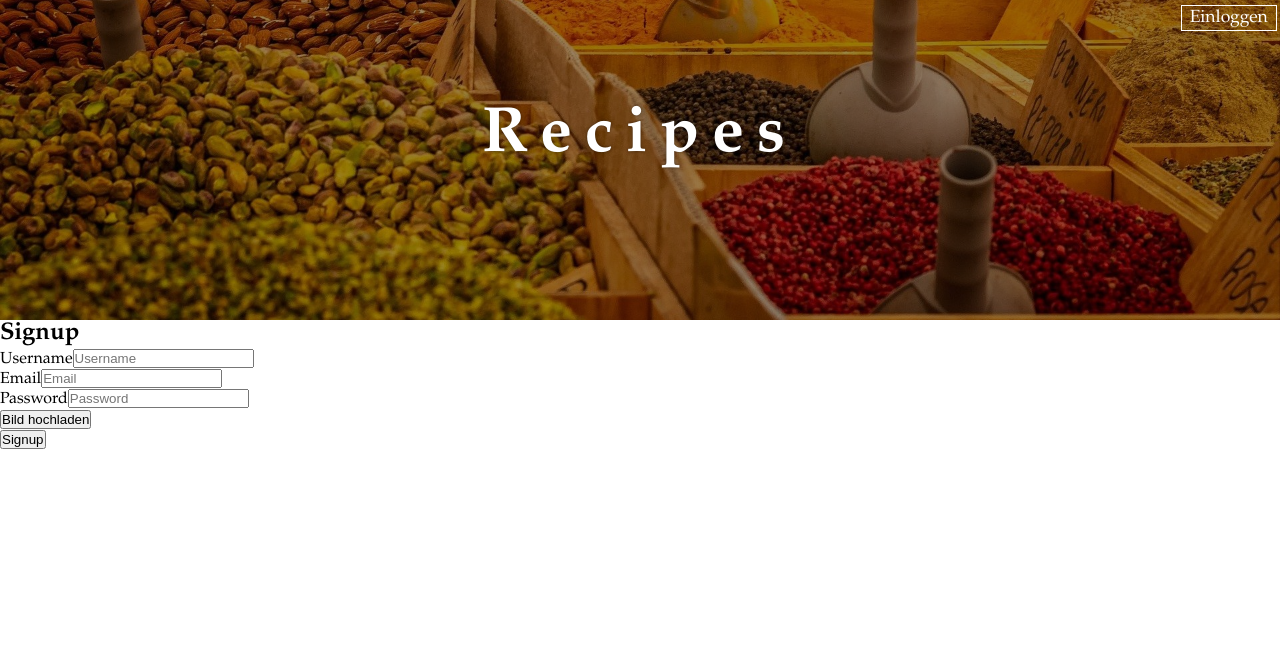
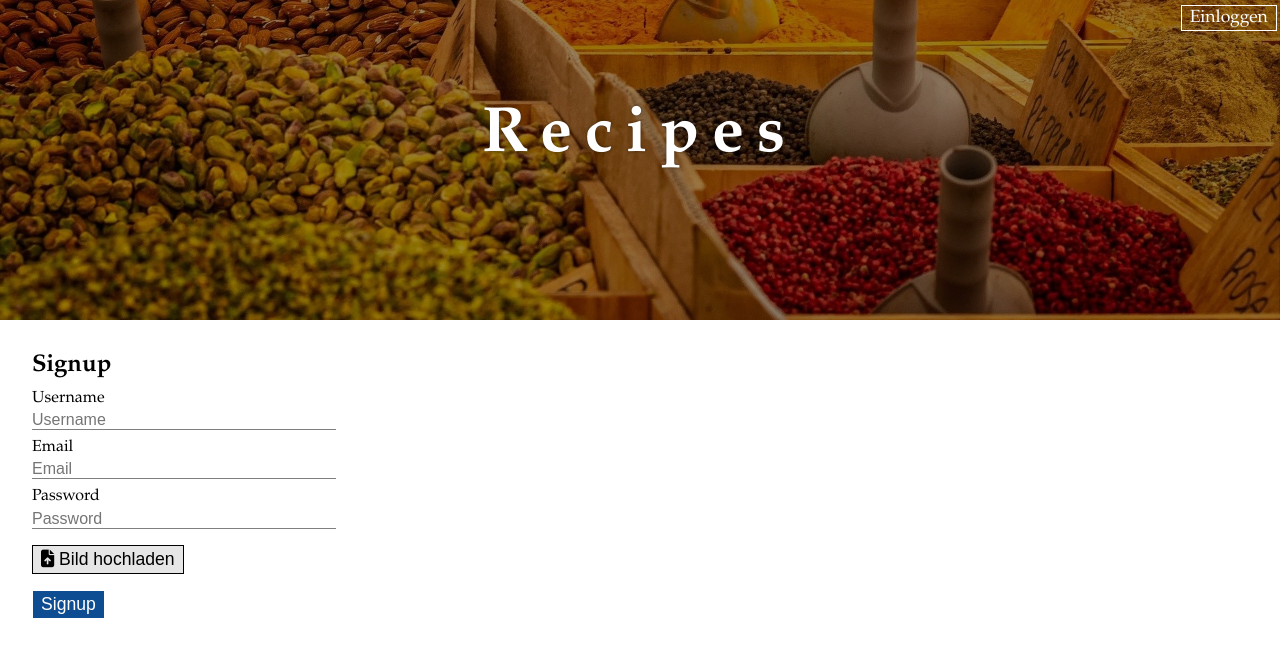
Before and after one commit to michaelkihm/recipes, an Angular app: page /signup in a window 1280 px wide. Shown: the top 656 px of the page. Built offline with nearby package versions, Linux system fonts and the light colour scheme; what ngx-bootstrap-icons would draw is missing.

Commit message:
Redesign signup-component

```diff
--- a/src/app/auth/signup/signup.component.html
+++ b/src/app/auth/signup/signup.component.html
@@ -1,7 +1,7 @@
-<div class="m-2">
+<div class="container">
     <h2>Signup</h2>
     <form [formGroup]="userForm" (ngSubmit)="onSubmit()">
-        <div class="form-group">
+        <div class="form--element">
             <label for="username" class="mr-1">Username</label>
             <input
                 type="text"
@@ -10,7 +10,7 @@
                 formControlName="username"
             >
         </div>
-        <div class="form-group">
+        <div class="form--element">
             <label for="email" class="mr-1">Email</label>
             <input
                 type="email"
@@ -19,7 +19,7 @@
                 formControlName="email"
             >
         </div>
-        <div class="form-group">
+        <div class="form--element">
             <label for="password" class="mr-1">Password</label>
             <input
                 type="password"
@@ -29,12 +29,15 @@
             >
         </div>
         <div>
-            <button class="btn btn-primary" type="button" (click)="filePicker.click()">Bild hochladen</button>
+            <button class="upload-button" type="button" (click)="filePicker.click()">
+                <i class="fas fa-file-upload"></i>
+                Bild hochladen
+            </button>
             <input type="file" #filePicker (change)="onImagePicked($event)"/>
         </div>
         <div class="image-preview" *ngIf="imagePreview !== '' && imagePreview && $any(userForm.get('image')).valid" >
             <img [src]="imagePreview" [alt]="userForm.value.username">
         </div>
-        <button type="submit" class="btn btn-primary">Signup</button>
+        <button type="submit" class="signup-button">Signup</button>
     </form>
 </div>
--- a/src/app/auth/signup/signup.component.scss
+++ b/src/app/auth/signup/signup.component.scss
@@ -1,3 +1,36 @@
+@use "../../../sass/components/button" as *;
+
+.container {
+  	padding: 2rem;
+}
+
+.form--element {
+  	display: flex;
+    flex-direction: column;
+    margin: 0.5rem 0;
+    width: 25%;
+
+
+    input {
+        margin-top: 0.2rem;
+        border: none;
+        border-bottom: 1px solid rgba($color: black, $alpha: 0.5);
+        font-size: 1rem;
+
+        &:focus {
+            outline: none
+        }
+    }
+}
+
+.upload-button {
+	@include create-button(rgba($color: gray, $alpha: 0.2),black);
+}
+
+.signup-button {
+	@include create-button(#0F4D92,white);
+}
+
 input[type="file"] {
     visibility: hidden;
   }
@@ -5,8 +38,8 @@ input[type="file"] {
 .image-preview {
   height: 5rem;
   margin: 1rem 0;
+
+  img {
+	height: 100%;
+  }
 }
-
-.image-preview img {
-  height: 100%;
-}
```
